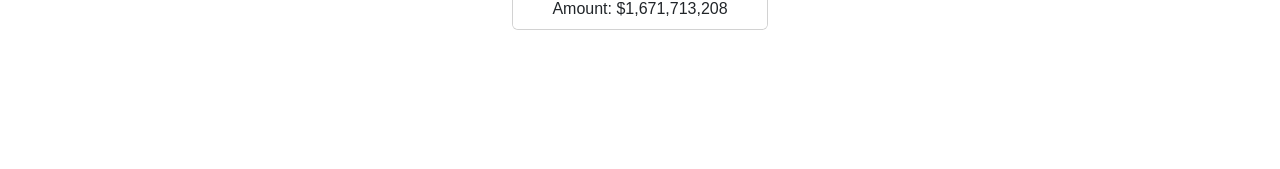
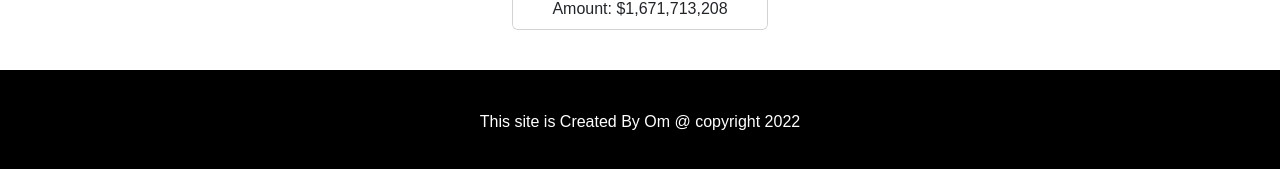
Before and after one commit to OmBharti999/DoneProject1, a React (Create React App) app: page / in a window 1280 px wide. Shown: the part 919-1088 px from the top of the page. Before the commit the page ends 949 px from the top, so only its background shows below. Built offline with nearby package versions, Linux system fonts and the light colour scheme; no server answers.

Commit message:
Update 3 files

```diff
--- a/src/App.js
+++ b/src/App.js
@@ -1,4 +1,5 @@
 import Header from "./components/Header";
+import Footer from "./components/Footer";
 import List from "./components/List";
 
 import "./styles.css";
@@ -9,6 +10,7 @@ export default function App() {
     <div className="App">
       <Header />
       <List />
+      <Footer />
     </div>
   );
 }
--- /dev/null
+++ b/src/components/Footer.jsx
@@ -0,0 +1,9 @@
+import "./footer.css";
+export default function Footer() {
+  const date = new Date();
+  return (
+    <div className="foot">
+      {`This site is Created By Om @ copyright ${date.getFullYear()}`}
+    </div>
+  );
+}
--- /dev/null
+++ b/src/components/footer.css
@@ -0,0 +1,8 @@
+.foot {
+  margin-top: 5vh;
+  display: flex;
+  justify-content: center;
+  padding: 5vh;
+  color: white;
+  background: black;
+}
```
